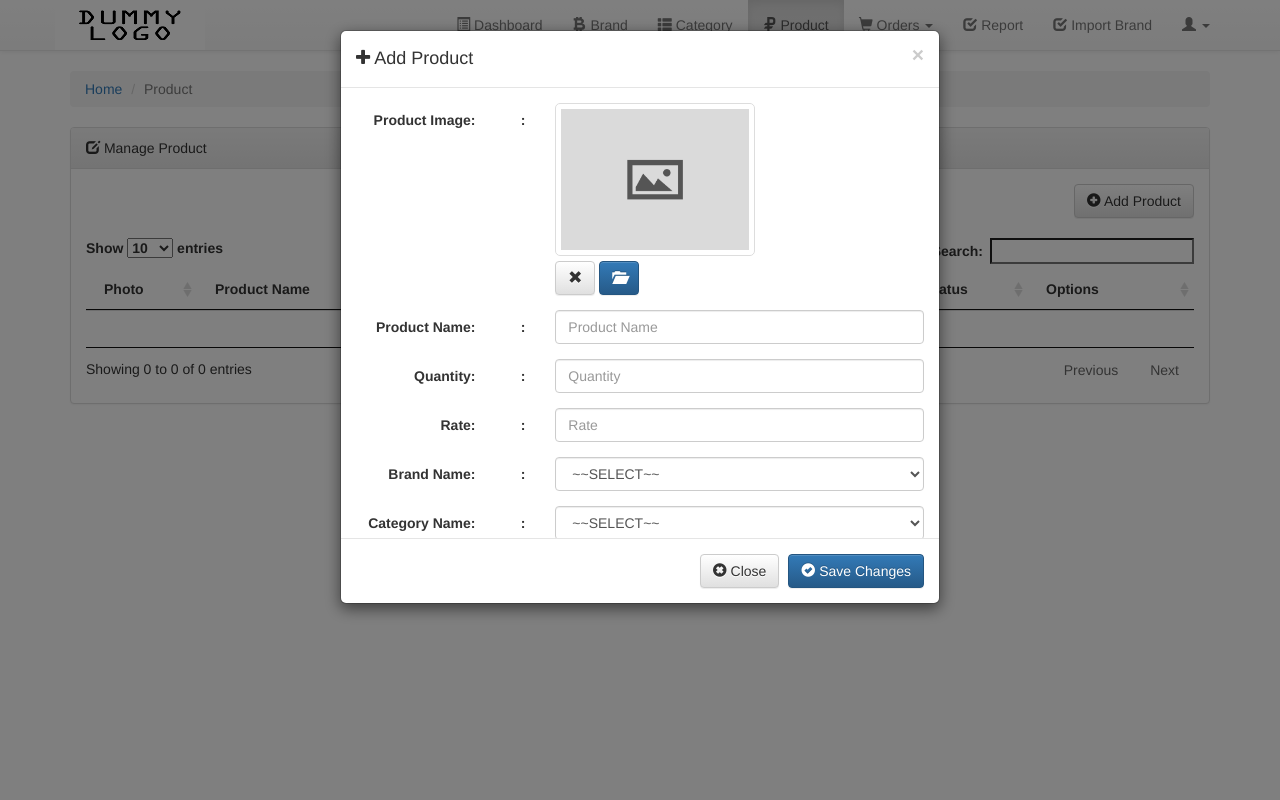
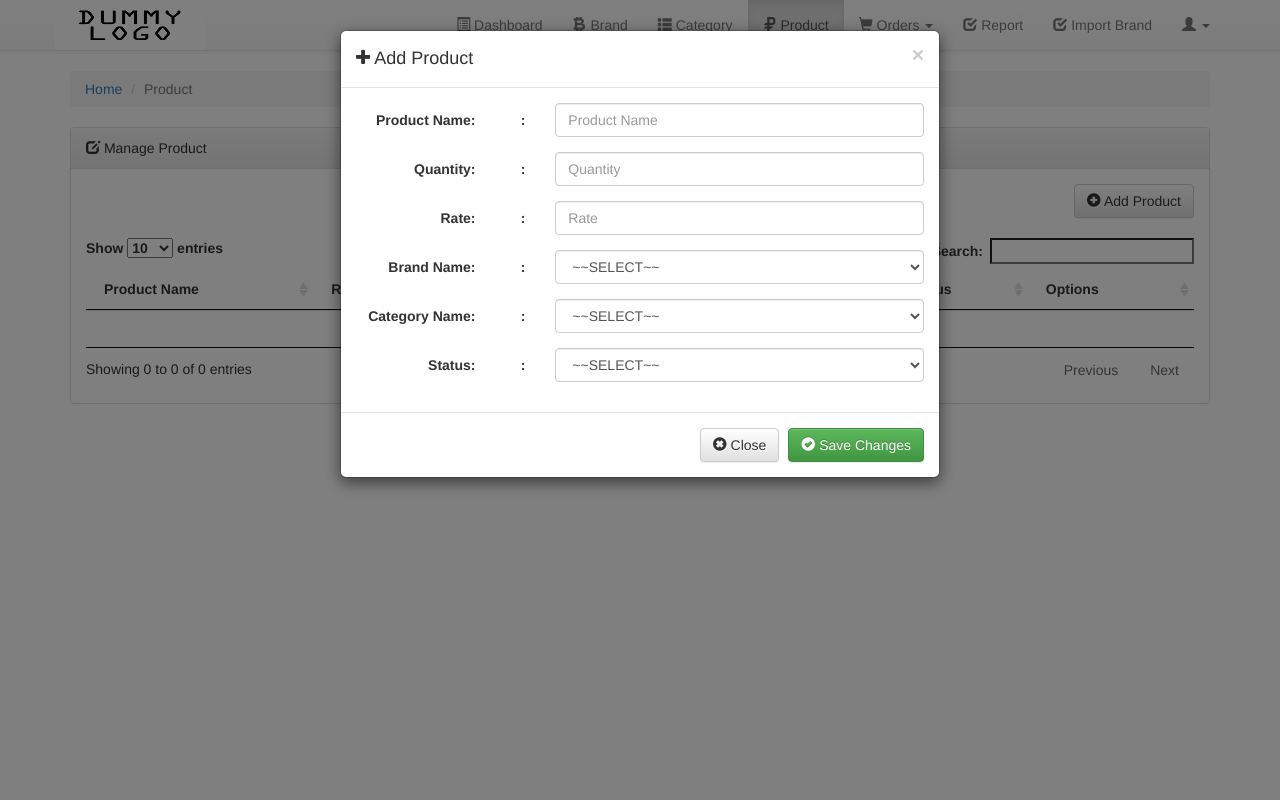
Before and after one commit to manojt441/inventory, a PHP site: page /inventory/product.php in a window 1280 px wide, after a click on "Add Product". Run offline with PHP 8.4, Linux system fonts and the light colour scheme; a user stored in the database is signed in; data that the repository does not hold is empty.

Commit message:
Jay SADGURU

```diff
--- a/custom/js/product.js
+++ b/custom/js/product.js
@@ -19,28 +19,11 @@ $(document).ready(function() {
 		// remove from-group error
 		$(".form-group").removeClass('has-error').removeClass('has-success');
 
-		$("#productImage").fileinput({
-	      overwriteInitial: true,
-		    maxFileSize: 2500,
-		    showClose: false,
-		    showCaption: false,
-		    browseLabel: '',
-		    removeLabel: '',
-		    browseIcon: '<i class="glyphicon glyphicon-folder-open"></i>',
-		    removeIcon: '<i class="glyphicon glyphicon-remove"></i>',
-		    removeTitle: 'Cancel or reset changes',
-		    elErrorContainer: '#kv-avatar-errors-1',
-		    msgErrorClass: 'alert alert-block alert-danger',
-		    defaultPreviewContent: '<img src="assests/images/photo_default.png" alt="Profile Image" style="width:100%;">',
-		    layoutTemplates: {main2: '{preview} {remove} {browse}'},
-	  		allowedFileExtensions: ["jpg", "png", "gif", "JPG", "PNG", "GIF"]
-			});
-
 		// submit product form
 		$("#submitProductForm").unbind('submit').bind('submit', function() {
 
 			// form validation
-			var productImage = $("#productImage").val();
+			// var productImage = $("#productImage").val();
 			var productName = $("#productName").val();
 			var quantity = $("#quantity").val();
 			var rate = $("#rate").val();
@@ -48,15 +31,6 @@ $(document).ready(function() {
 			var categoryName = $("#categoryName").val();
 			var productStatus = $("#productStatus").val();
 
-			if(productImage == "") {
-				$("#productImage").closest('.center-block').after('<p class="text-danger">Product Image field is required</p>');
-				$('#productImage').closest('.form-group').addClass('has-error');
-			}	else {
-				// remov error text field
-				$("#productImage").find('.text-danger').remove();
-				// success out for form
-				$("#productImage").closest('.form-group').addClass('has-success');
-			}	// /else
 
 			if(productName == "") {
 				$("#productName").after('<p class="text-danger">Product Name field is required</p>');
@@ -118,7 +92,7 @@ $(document).ready(function() {
 				$("#productStatus").closest('.form-group').addClass('has-success');
 			}	// /else
 
-			if(productImage && productName && quantity && rate && brandName && categoryName && productStatus) {
+			if( productName && quantity && rate && brandName && categoryName && productStatus) {
 				// submit loading button
 				$("#createProductBtn").button('loading');
 
@@ -205,10 +179,10 @@ function editProduct(productId = null) {
 				// modal div
 				$('.div-result').removeClass('div-hide');
 
-				$("#getProductImage").attr('src', 'stock/'+response.product_image);
+				// $("#getProductImage").attr('src', 'stock/'+response.product_image);
 
-				$("#editProductImage").fileinput({
-				});
+				//
+
 
 				// $("#editProductImage").fileinput({
 		  //     overwriteInitial: true,
@@ -229,7 +203,7 @@ function editProduct(productId = null) {
 
 				// product id
 				$(".editProductFooter").append('<input type="hidden" name="productId" id="productId" value="'+response.product_id+'" />');
-				$(".editProductPhotoFooter").append('<input type="hidden" name="productId" id="productId" value="'+response.product_id+'" />');
+				// $(".editProductPhotoFooter").append('<input type="hidden" name="productId" id="productId" value="'+response.product_id+'" />');
 
 				// product name
 				$("#editProductName").val(response.product_name);
@@ -248,7 +222,7 @@ function editProduct(productId = null) {
 				$("#editProductForm").unbind('submit').bind('submit', function() {
 
 					// form validation
-					var productImage = $("#editProductImage").val();
+					// var productImage = $("#editProductImage").val();
 					var productName = $("#editProductName").val();
 					var quantity = $("#editQuantity").val();
 					var rate = $("#editRate").val();
@@ -371,82 +345,7 @@ function editProduct(productId = null) {
 				}); // update the product data function
 
 				// update the product image
-				$("#updateProductImageForm").unbind('submit').bind('submit', function() {
-					// form validation
-					var productImage = $("#editProductImage").val();
 
-					if(productImage == "") {
-						$("#editProductImage").closest('.center-block').after('<p class="text-danger">Product Image field is required</p>');
-						$('#editProductImage').closest('.form-group').addClass('has-error');
-					}	else {
-						// remov error text field
-						$("#editProductImage").find('.text-danger').remove();
-						// success out for form
-						$("#editProductImage").closest('.form-group').addClass('has-success');
-					}	// /else
-
-					if(productImage) {
-						// submit loading button
-						$("#editProductImageBtn").button('loading');
-
-						var form = $(this);
-						var formData = new FormData(this);
-
-						$.ajax({
-							url : form.attr('action'),
-							type: form.attr('method'),
-							data: formData,
-							dataType: 'json',
-							cache: false,
-							contentType: false,
-							processData: false,
-							success:function(response) {
-
-								if(response.success == true) {
-									// submit loading button
-									$("#editProductImageBtn").button('reset');
-
-									$("html, body, div.modal, div.modal-content, div.modal-body").animate({scrollTop: '0'}, 100);
-
-									// shows a successful message after operation
-									$('#edit-productPhoto-messages').html('<div class="alert alert-success">'+
-				            '<button type="button" class="close" data-dismiss="alert">&times;</button>'+
-				            '<strong><i class="glyphicon glyphicon-ok-sign"></i></strong> '+ response.messages +
-				          '</div>');
-
-									// remove the mesages
-				          $(".alert-success").delay(500).show(10, function() {
-										$(this).delay(3000).hide(10, function() {
-											$(this).remove();
-										});
-									}); // /.alert
-
-				          // reload the manage student table
-									manageProductTable.ajax.reload(null, true);
-
-									$(".fileinput-remove-button").click();
-
-									$.ajax({
-										url: 'php_action/fetchProductImageUrl.php?i='+productId,
-										type: 'post',
-										success:function(response) {
-										$("#getProductImage").attr('src', response);
-										}
-									});
-
-									// remove text-error
-									$(".text-danger").remove();
-									// remove from-group error
-									$(".form-group").removeClass('has-error').removeClass('has-success');
-
-								} // /if response.success
-
-							} // /success function
-						}); // /ajax function
-					}	 // /if validation is ok
-
-					return false;
-				}); // /update the product image
 
 			} // /success function
 		}); // /ajax to fetch product image
--- a/php_action/fetchProduct.php
+++ b/php_action/fetchProduct.php
@@ -4,7 +4,7 @@
 
 require_once 'core.php';
 
-$sql = "SELECT product.product_id, product.product_name, product.product_image, product.brand_id,
+$sql = "SELECT product.product_id, product.product_name,  product.brand_id,
  		product.categories_id, product.quantity, product.rate, product.active, product.status,
  		brands.brand_name, categories.categories_name FROM product
 		INNER JOIN brands ON product.brand_id = brands.brand_id
@@ -14,6 +14,7 @@ $sql = "SELECT product.product_id, product.product_name, product.product_image,
 $result = $connect->query($sql);
 
 $output = array('data' => array());
+
 
 if($result->num_rows > 0) {
 
@@ -50,21 +51,21 @@ if($result->num_rows > 0) {
 	// 	$brand = $row['brand_name'];
 	// }
 
-	$brand = $row[9];
-	$category = $row[10];
+	$brand = $row[8];
+	$category = $row[9];
 
-	$imageUrl = substr($row[2], 3);
-	$productImage = "<img class='img-round' src='".$imageUrl."' style='height:30px; width:50px;'  />";
+	// $imageUrl = substr($row[2], 3);
+	// $productImage = "<img class='img-round' src='".$imageUrl."' style='height:30px; width:50px;'  />";
 
  	$output['data'][] = array(
  		// image
- 		$productImage,
+ 		//  $productImage,
  		// product name
- 		$row[1],
+ 		 $row[1],
  		// rate
- 		$row[6],
+ 		$row[5],
  		// quantity
- 		$row[5],
+ 		$row[4],
  		// brand
  		$brand,
  		// category
--- a/php_action/fetchSelectedProduct.php
+++ b/php_action/fetchSelectedProduct.php
@@ -4,7 +4,7 @@ require_once 'core.php';
 
 $productId = $_POST['productId'];
 
-$sql = "SELECT product_id, product_name, product_image, brand_id, categories_id, quantity, rate, active, status FROM product WHERE product_id = $productId";
+$sql = "SELECT product_id, product_name, brand_id, categories_id, quantity, rate, active, status FROM product WHERE product_id = $productId";
 $result = $connect->query($sql);
 
 if($result->num_rows > 0) {
--- a/product.php
+++ b/product.php
@@ -24,7 +24,7 @@
 				<table class="table" id="manageProductTable">
 					<thead>
 						<tr>
-							<th style="width:10%;">Photo</th>
+
 							<th>Product Name</th>
 							<th>Rate</th>
 							<th>Quantity</th>
@@ -58,18 +58,6 @@
 
 	      	<div id="add-product-messages"></div>
 
-	      	<div class="form-group">
-	        	<label for="productImage" class="col-sm-3 control-label">Product Image: </label>
-	        	<label class="col-sm-1 control-label">: </label>
-				    <div class="col-sm-8">
-					    <!-- the avatar markup -->
-							<div id="kv-avatar-errors-1" class="center-block" style="display:none;"></div>
-					    <div class="kv-avatar center-block">
-					        <input type="file" class="form-control" id="productImage" placeholder="Product Name" name="productImage" class="file-loading" style="width:auto;"/>
-					    </div>
-
-				    </div>
-	        </div> <!-- /form-group-->
 
 	        <div class="form-group">
 	        	<label for="productName" class="col-sm-3 control-label">Product Name: </label>
@@ -149,7 +137,7 @@
 	      <div class="modal-footer">
 	        <button type="button" class="btn btn-default" data-dismiss="modal"> <i class="glyphicon glyphicon-remove-sign"></i> Close</button>
 
-	        <button type="submit" class="btn btn-primary" id="createProductBtn" data-loading-text="Loading..." autocomplete="off"> <i class="glyphicon glyphicon-ok-sign"></i> Save Changes</button>
+	        <button type="submit" class="btn btn-success" id="createProductBtn" data-loading-text="Loading..." autocomplete="off"> <i class="glyphicon glyphicon-ok-sign"></i> Save Changes</button>
 	      </div> <!-- /modal-footer -->
      	</form> <!-- /.form -->
     </div> <!-- /modal-content -->
@@ -186,46 +174,10 @@
 				  <div class="tab-content">
 
 
-				    <div role="tabpanel" class="tab-pane active" id="photo">
-				    	<form action="php_action/editProductImage.php" method="POST" id="updateProductImageForm" class="form-horizontal" enctype="multipart/form-data">
-
-				    	<br />
-				    	<div id="edit-productPhoto-messages"></div>
-
-				    	<div class="form-group">
-			        	<label for="editProductImage" class="col-sm-3 control-label">Product Image: </label>
-			        	<label class="col-sm-1 control-label">: </label>
-						    <div class="col-sm-8">
-						      <img src="" id="getProductImage" class="thumbnail" style="width:250px; height:250px;" />
-						    </div>
-			        </div> <!-- /form-group-->
-
-			      	<div class="form-group">
-			        	<label for="editProductImage" class="col-sm-3 control-label">Select Photo: </label>
-			        	<label class="col-sm-1 control-label">: </label>
-						    <div class="col-sm-8">
-							    <!-- the avatar markup -->
-									<div id="kv-avatar-errors-1" class="center-block" style="display:none;"></div>
-							    <div class="kv-avatar center-block">
-							        <input type="file" class="form-control" id="editProductImage" placeholder="Product Name" name="editProductImage" class="file-loading" style="width:auto;"/>
-							    </div>
-
-						    </div>
-			        </div> <!-- /form-group-->
-
-			        <div class="modal-footer editProductPhotoFooter">
-				        <button type="button" class="btn btn-default" data-dismiss="modal"> <i class="glyphicon glyphicon-remove-sign"></i> Close</button>
-
-				        <!-- <button type="submit" class="btn btn-success" id="editProductImageBtn" data-loading-text="Loading..."> <i class="glyphicon glyphicon-ok-sign"></i> Save Changes</button> -->
-				      </div>
-				      <!-- /modal-footer -->
-				      </form>
-				      <!-- /form -->
-				    </div>
 				    <!-- product image -->
 				    <div role="tabpanel" class="tab-pane" id="productInfo">
 				    	<form class="form-horizontal" id="editProductForm" action="php_action/editProduct.php" method="POST">
-				    	<br />
+				    	<br 	/>
 
 				    	<div id="edit-product-messages"></div>
 
```
Also changed, not shown: php_action/createProduct.php (+10 -13 lines), php_action/editProductImage.php (deleted, +0 -37 lines), php_action/fetchProductImageUrl.php (deleted, +0 -13 lines).
